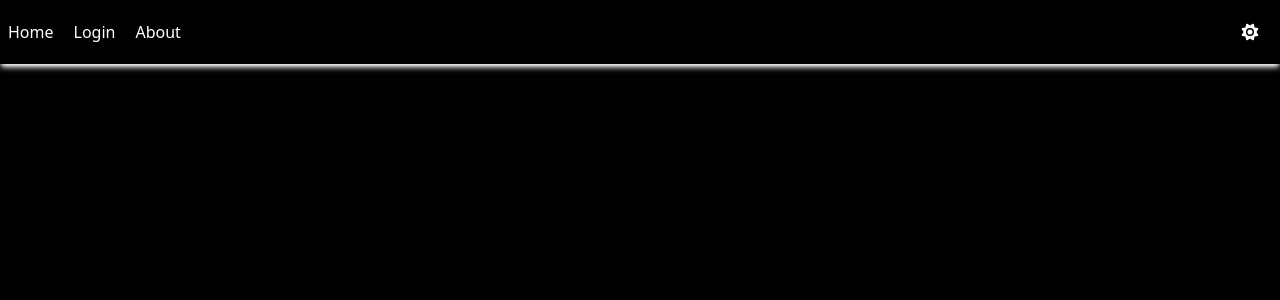
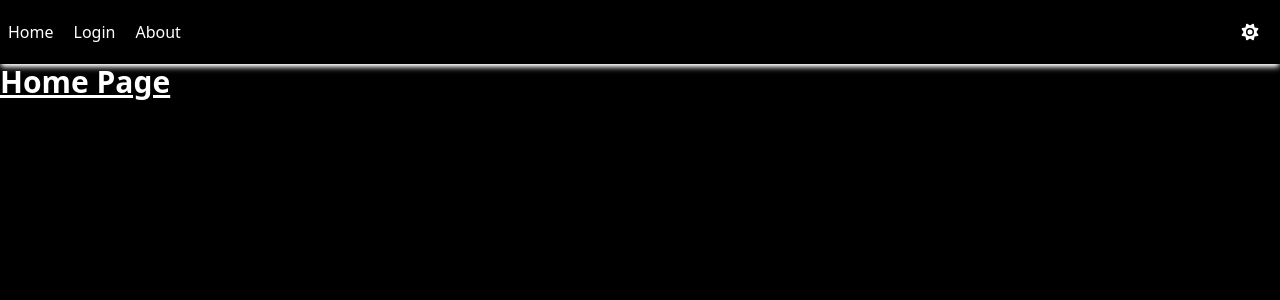
Before and after one commit to abdullah-helmy/Data-Wizards, a React (Create React App) app: page / in a window 1280 px wide. Shown: the top 300 px of the page. Built offline with nearby package versions, Linux system fonts and the light colour scheme.

Commit message:
update the readme and orgonizing every page in folder and components and fix imports and adding the env in gitignore

```diff
--- a/src/Home.js
+++ /dev/null
@@ -1,7 +0,0 @@
-const Home = () => {
-    return (
-        <div></div>
-    );
-};
-
-export default Home;
--- /dev/null
+++ b/src/Home/Home.js
@@ -0,0 +1,11 @@
+const Home = () => {
+    return (
+        <div>
+            <h1 className="text-3xl font-bold underline">
+                Home Page
+            </h1>
+        </div>
+    );
+};
+
+export default Home;
```
Also changed, not shown: src/App.js (+4 -4 lines), src/About/About.js (renamed from src/About.js), src/Components/Navbar.js (renamed from src/Navbar.js), src/Login/Login.js (renamed from src/Login.js), 2 other files (tests, documents, lock files or other folders).
